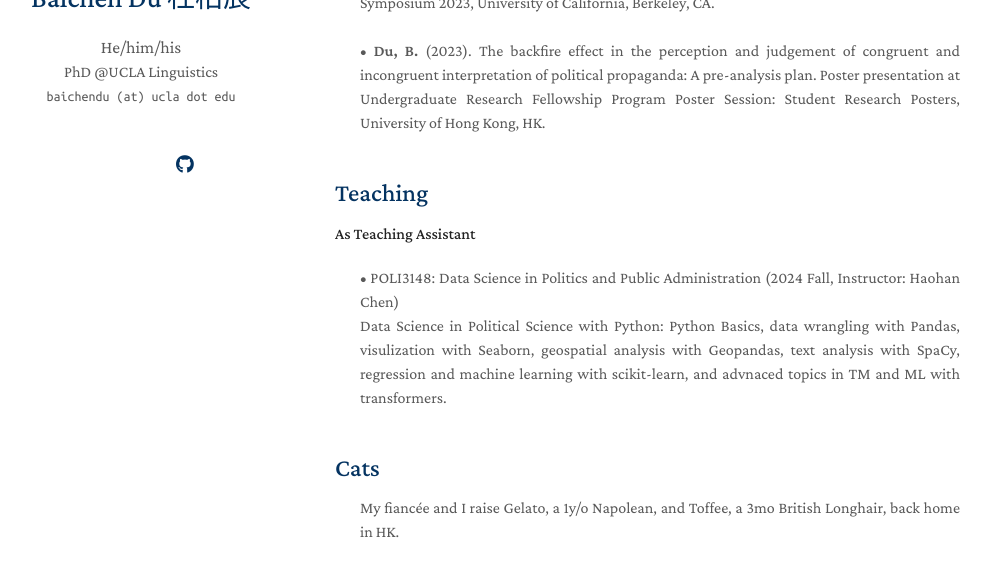
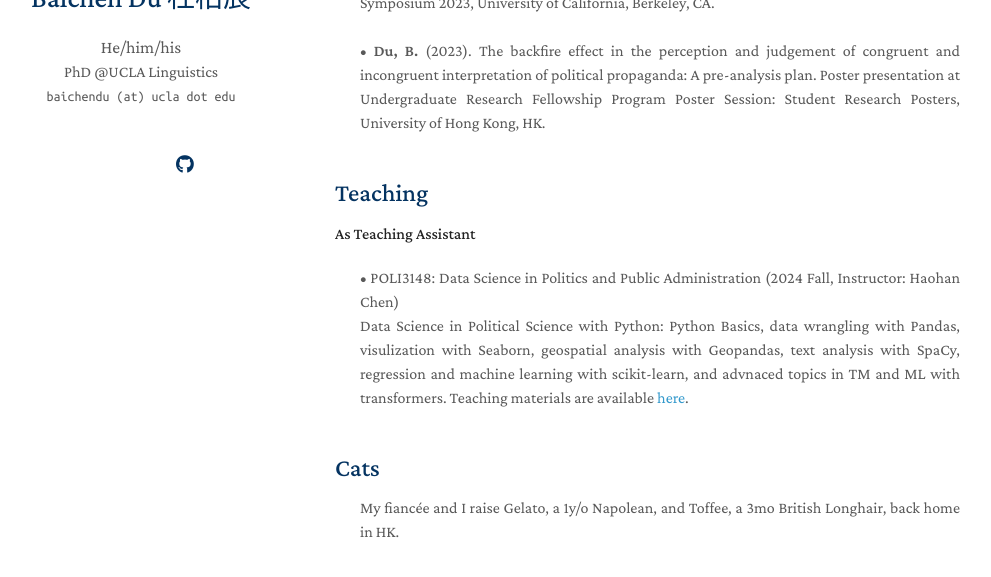
Before and after one commit to baichen-du/baichen-du.github.io, a Jekyll site: the page built from index.md, in a window 1280 px wide and 900 px high, scrolled down 1409 px, cut to the strip 262-839 px from the top of the window. Shown: the whole strip, without its empty margins (135-1126 px from the left). Built offline with Jekyll 4.4.1, drawn with Linux system fonts in a browser that asks for light colours; a style sheet for code colours, icons or effects is not loaded; our own code applies the rules of GitHub Pages for plain Markdown files; some of the changed text lies outside the part shown.

Commit message:
Update index.md

```diff
--- a/index.md
+++ b/index.md
@@ -84,7 +84,7 @@ I am an incoming PhD student at UCLA Linguistics, specializing in Psycholinguist
 <div style="text-align: justify">
 &#8226; POLI3148: Data Science in Politics and Public Administration (2024 Fall, Instructor: Haohan Chen)
 <br>
-Data Science in Political Science with Python: Python Basics, data wrangling with Pandas, visulization with Seaborn, geospatial analysis with Geopandas, text analysis with SpaCy, regression and machine learning with scikit-learn, and advnaced topics in TM and ML with transformers.
+Data Science in Political Science with Python: Python Basics, data wrangling with Pandas, visulization with Seaborn, geospatial analysis with Geopandas, text analysis with SpaCy, regression and machine learning with scikit-learn, and advnaced topics in TM and ML with transformers. Teaching materials are available <a href="https://github.com/haohanchen/dasppa-24f-hku" target="_blank">here</a>.
 </div>
 <br>
 
```
Also changed, not shown: other parts of index.md (+1 -1 lines).
